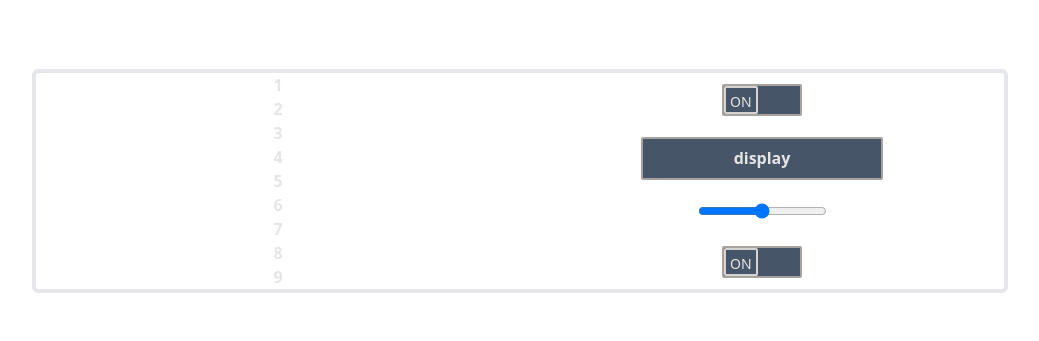
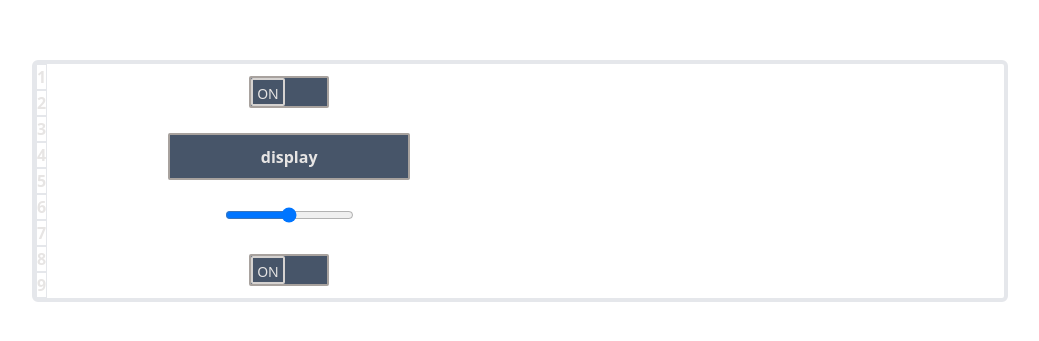
Before and after one commit to Alvintol/drum-machine, a React (Create React App) app: page / in a window 1280 px wide. Shown: the part 219-560 px from the top of the page, without its empty margins (120-1159 px from the left). Built offline with nearby package versions, Linux system fonts and the light colour scheme.

Commit message:
adds dynamic rendering of buttons into buttoncontainner

```diff
--- a/src/components/Button.js
+++ b/src/components/Button.js
@@ -1,6 +1,6 @@
 const Button = ({id}) => {
   return (
-    <div className='text-center font-bold text-stone-200'>
+    <div className='text-center font-bold text-stone-200 border border-solid px-6 py-6 m-1 text-center shadow-xl'>
       {id}
     </div>
   )
--- a/src/components/ButtonContainer.js
+++ b/src/components/ButtonContainer.js
@@ -1,46 +1,23 @@
 import Button from './Button';
 const ButtonContainer = () => {
+
+  const array = [1, 2, 3, 4, 5, 6, 7, 8, 9];
+
+  const buttons = array.map((btn, i) => {
+    return (
+      <Button
+      key={i}
+      id={btn}
+      />
+    )
+  })
+
 
   return (
     <div
       id='button-container'
-      className='grid gap-3 grid-cols-3 grid-rows-3 p-6 md:w-1/2'>
-      <Button
-      key={1}
-      id={1}
-      />
-      <Button
-      key={2}
-      id={2}
-      />
-      <Button
-      key={3}
-      id={3}
-      />
-      <Button
-      key={4}
-      id={4}
-      />
-      <Button
-      key={5}
-      id={5}
-      />
-      <Button
-      key={6}
-      id={6}
-      />
-      <Button
-      key={7}
-      id={7}
-      />
-      <Button
-      key={8}
-      id={8}
-      />
-      <Button
-      key={9}
-      id={9}
-      />
+      className=''>
+      {buttons}
     </div>)
 };
 
```
